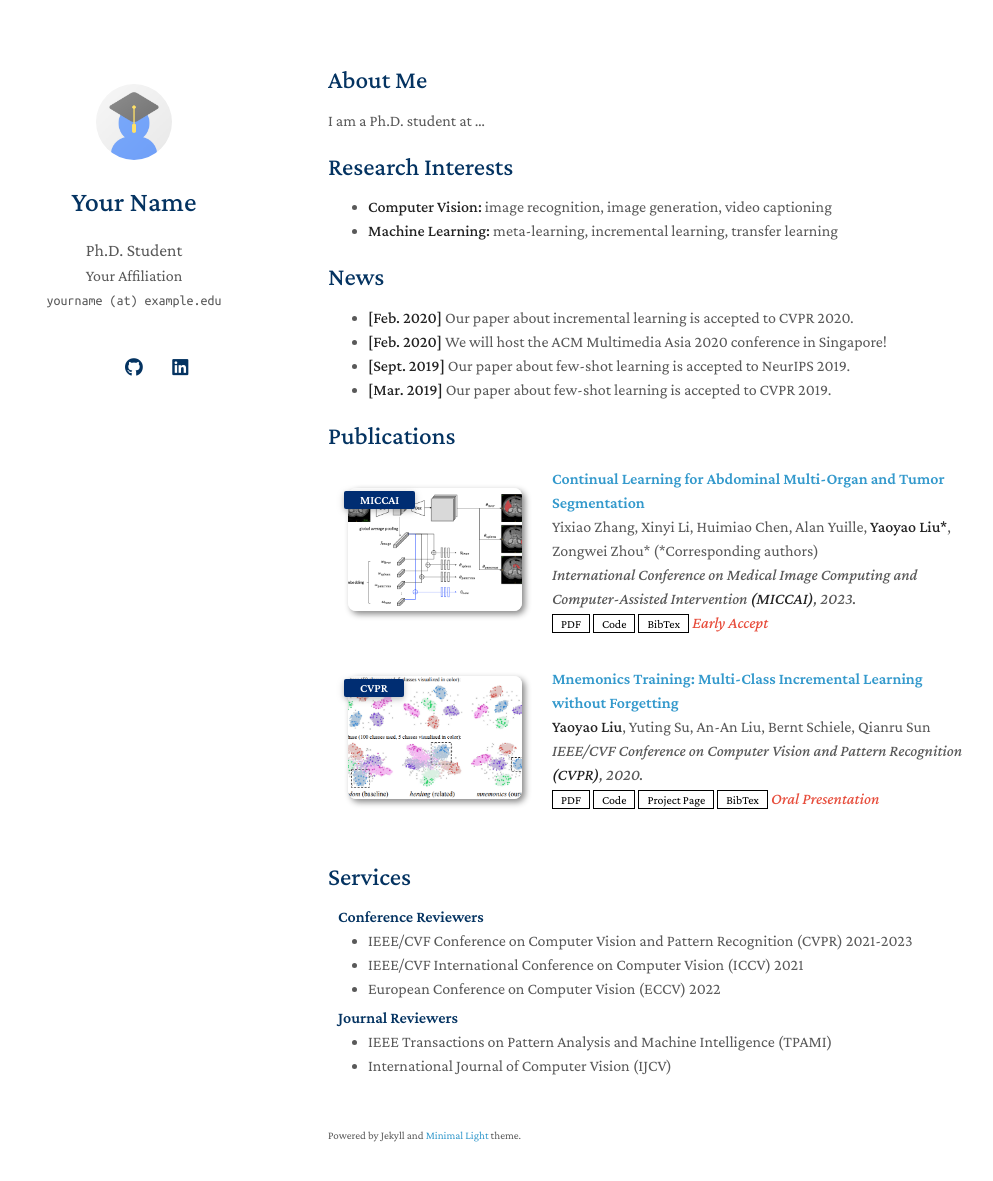
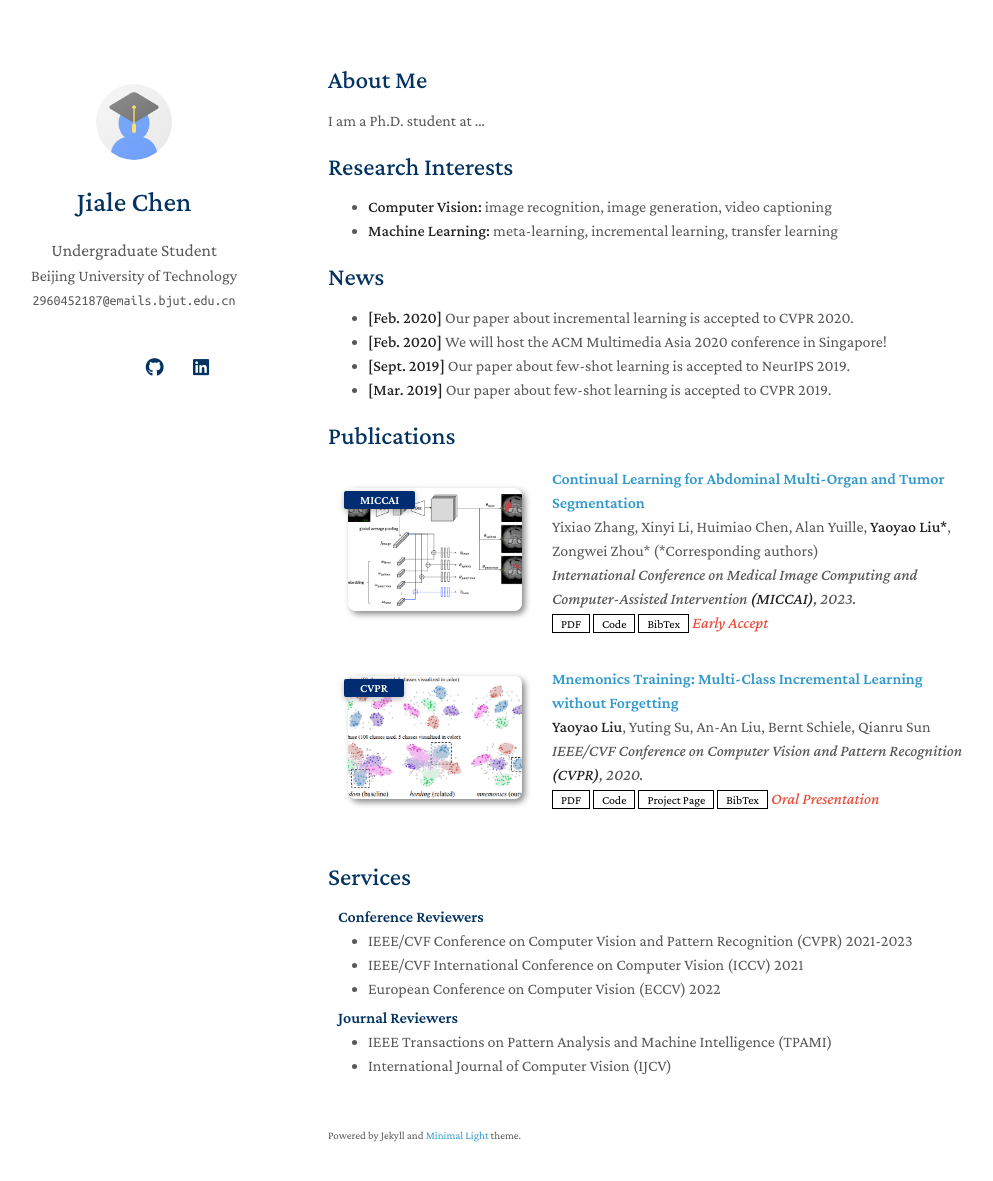
Before and after one commit to Chenjl13/Chenjl13.github.io, a Jekyll site: the page built from index.md, in a window 1280 px wide and 1216 px high. Shown: the top 1181 px of the window, without its empty margins (142-1135 px from the left). Built offline with Jekyll 4.4.1, drawn with Linux system fonts in a browser that asks for light colours; a style sheet for code colours, icons or effects is not loaded; our own code applies the rules of GitHub Pages for plain Markdown files.

Commit message:
Update _config.yml

```diff
--- a/_config.yml
+++ b/_config.yml
@@ -1,8 +1,8 @@
 # Basic Information
-title: Your Name
-position: Ph.D. Student
-affiliation: Your Affiliation
-email: yourname (at) example.edu
+title: Jiale Chen
+position: Undergraduate Student
+affiliation: Beijing University of Technology
+email: 2960452187@emails.bjut.edu.cn
 
 # Search Engine Optimization (SEO)
 # The following information is used to improve the website traffic from search engines, e.g., Google.
@@ -14,9 +14,9 @@ canonical: https://minimal-light-theme.yliu.me/
 # If you don't need one of them, you may delete the corresponding line.
 google_scholar: https://scholar.google.com/
 cv_link: assets/files/curriculum_vitae.pdf
-github_link: https://github.com/
+github_link: https://github.com/Chenjl13
 linkedin: https://www.linkedin.com/
-twitter: https://twitter.com/
+Instagram: https://www.instagram.com/chenjlll51/
 
 # Images (e.g., your profile picture and your website's favicon)
 # "favicon" and "favicon_dark" are used for the light and dark modes, respectively.
```
